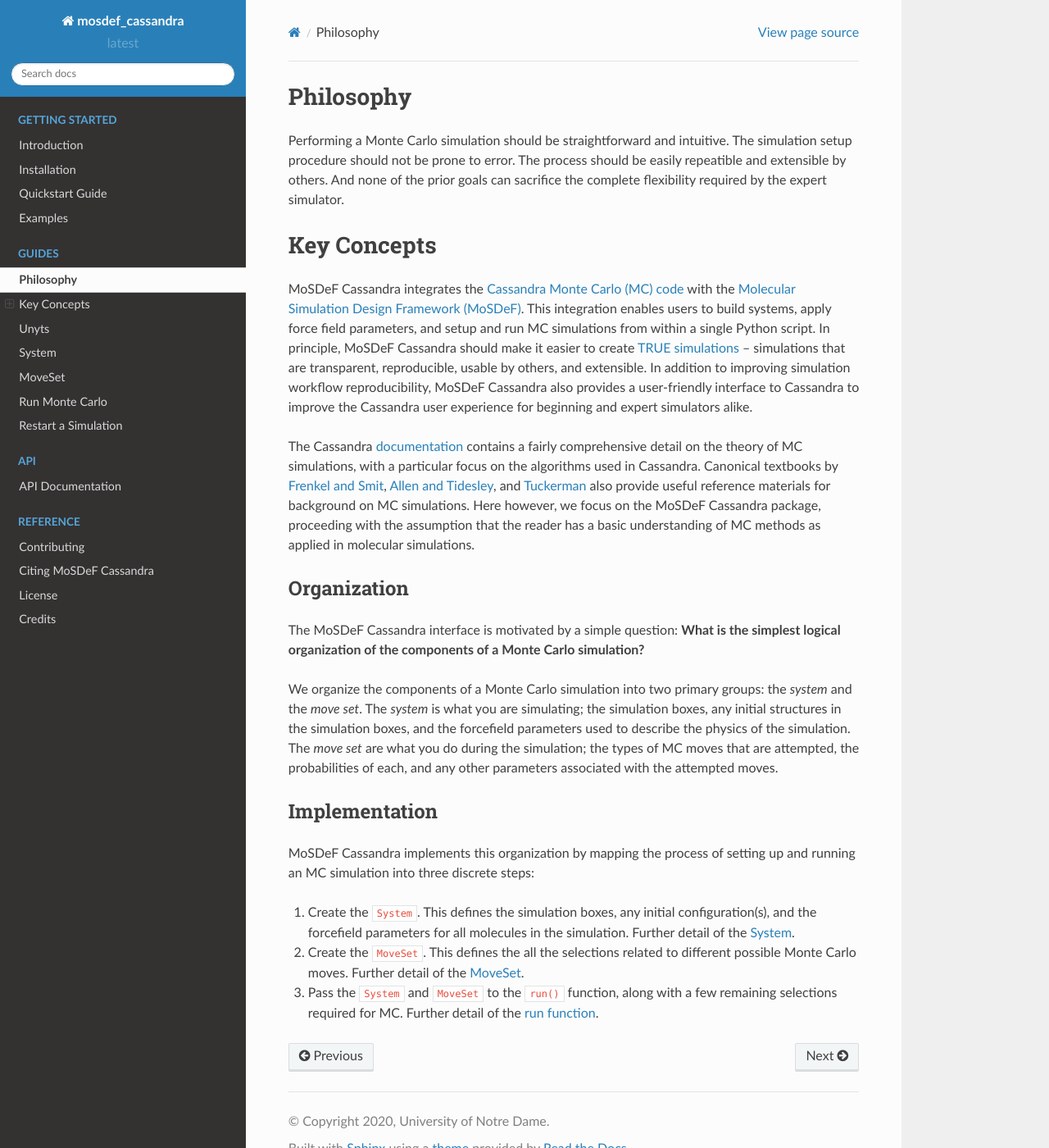
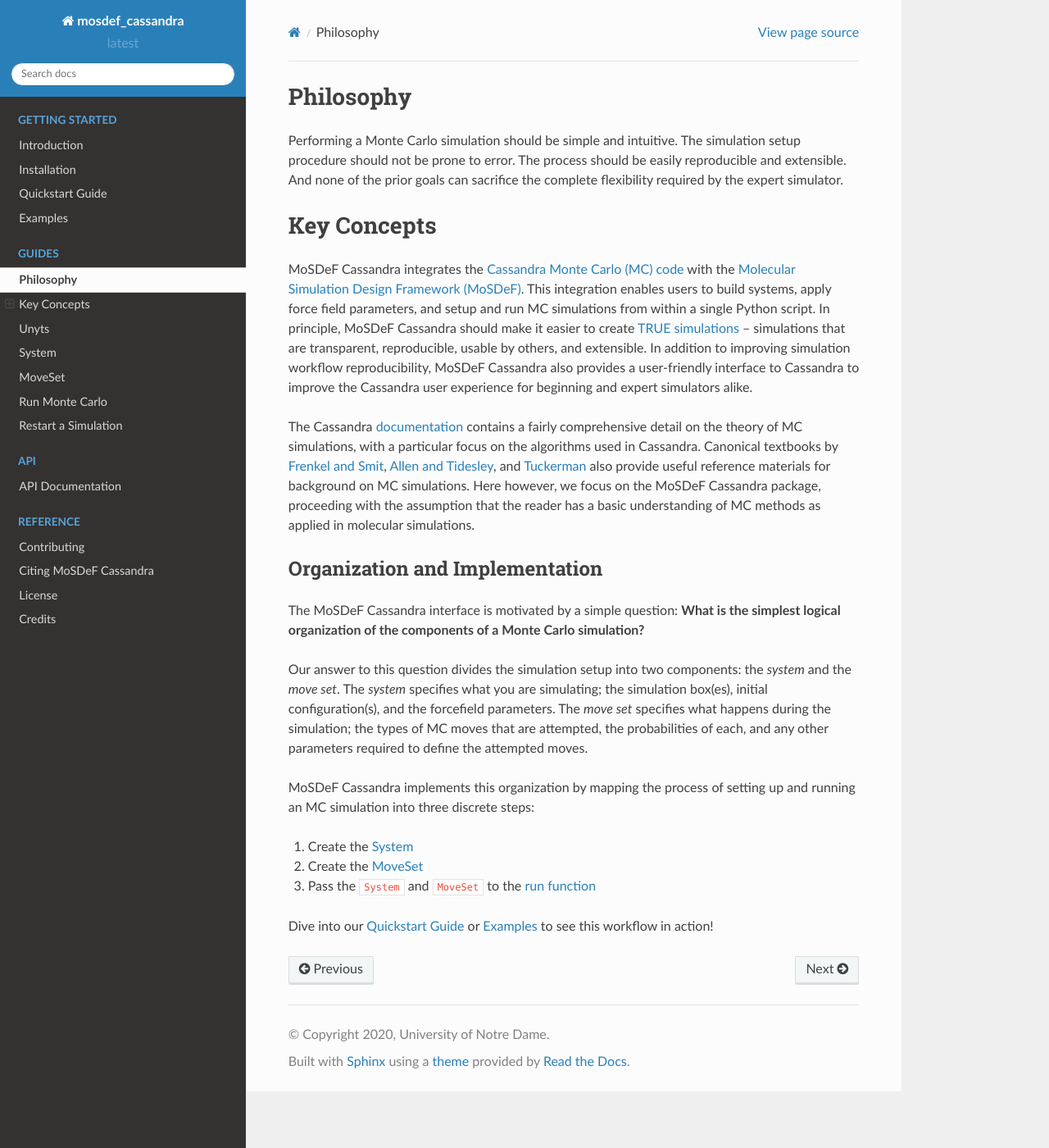
Before and after one commit to MaginnGroup/mosdef_cassandra, a Sphinx documentation site: the page built from docs/source/guides/philosophy.rst, in a window 1280 px wide and 1400 px high. Shown: the whole window at 82% size. Built offline with Sphinx 7.4.7 and the Read the Docs theme 2.0.0, drawn with Linux system fonts in a browser that asks for light colours.

Commit message:
Continued doc edits

```diff
--- a/docs/source/guides/philosophy.rst
+++ b/docs/source/guides/philosophy.rst
@@ -2,9 +2,9 @@
 Philosophy
 ==========
 
-Performing a Monte Carlo simulation should be straightforward
-and intuitive. The simulation setup procedure should not be prone to error.
-The process should be easily repeatible and extensible by others. And none of
+Performing a Monte Carlo simulation should be simple and intuitive.
+The simulation setup procedure should not be prone to error.
+The process should be easily reproducible and extensible. And none of
 the prior goals can sacrifice the complete flexibility required by the expert
 simulator.
 
@@ -40,36 +40,26 @@
 the assumption that the reader has a basic understanding of MC methods as
 applied in molecular simulations.
 
-Organization
-~~~~~~~~~~~~
-
-.. The development of the MoSDeF Cassandra interface is motivated by a pair of
-   simple questions: *What are the components of a Monte Carlo simulation?* and
-   *What is the simplest logical organization of these components?*
+Organization and Implementation
+~~~~~~~~~~~~~~~~~~~~~~~~~~~~~~~
 
 The MoSDeF Cassandra interface is motivated by a simple
 question: **What is the simplest logical organization of the components of a
 Monte Carlo simulation?**
 
-We organize the components of a Monte Carlo simulation into two primary groups: the
-*system* and the *move set*. The *system* is what you are simulating; the simulation
-boxes, any initial structures in the simulation boxes, and the forcefield parameters
-used to describe the physics of the simulation. The *move set* are what you do during
-the simulation; the types of MC moves that are attempted, the probabilities of
-each, and any other parameters associated with the attempted moves.
-
-Implementation
-~~~~~~~~~~~~~~
+Our answer to this question divides the simulation setup into two components: the
+*system* and the *move set*. The *system* specifies what you are simulating;
+the simulation box(es), initial configuration(s), and the forcefield parameters.
+The *move set* specifies what happens during the simulation; the types of MC
+moves that are attempted, the probabilities of each, and any other parameters
+required to define the attempted moves.
 
 MoSDeF Cassandra implements this organization by mapping the process of
 setting up and running an MC simulation into three discrete steps:
 
-1. Create the ``System``. This defines the simulation
-   boxes, any initial configuration(s), and the forcefield parameters for all
-   molecules in the simulation. Further detail of the :doc:`System <system>`.
-2. Create the ``MoveSet``. This defines the all the selections related to
-   different possible Monte Carlo moves. Further detail of the
-   :doc:`MoveSet <moveset>`.
-3. Pass the ``System`` and ``MoveSet`` to the ``run()`` function, along
-   with a few remaining selections required for MC. Further detail of the
-   :doc:`run function <runners>`.
+1. Create the :doc:`System <system>`
+2. Create the :doc:`MoveSet <moveset>`
+3. Pass the ``System`` and ``MoveSet`` to the :doc:`run function <runners>`
+
+Dive into our :doc:`Quickstart Guide <../getting_started/quickstart>` or
+:doc:`Examples <../getting_started/examples>` to see this workflow in action!
--- a/docs/source/reference/credits.rst
+++ b/docs/source/reference/credits.rst
@@ -3,9 +3,8 @@
 
 MoSDeF Cassandra developers:
 
-Ryan DeFever - **Creator and lead developer**
-
-Ray Matsumoto - **Developer**
+* Ryan DeFever - **Creator and lead developer**
+* Ray Matsumoto - **Developer**
 
 MoSDeF Cassandra was developed in close collaboration with the
 `MoSDeF <https://mosdef.org>`_ team.
--- a/docs/source/reference/develop.rst
+++ b/docs/source/reference/develop.rst
@@ -2,5 +2,5 @@
 Contributing
 ~~~~~~~~~~~~
 
-We welcome all contributions to MoSDeF Cassandra. If you wish to contribute
+We welcome contributions to MoSDeF Cassandra. If you wish to contribute
 you can find us on `GitHub <https://github.com/MaginnGroup/mosdef_cassandra>`_.
```
Also changed, not shown: docs/source/guides/unyts.rst (+10 -10 lines).
